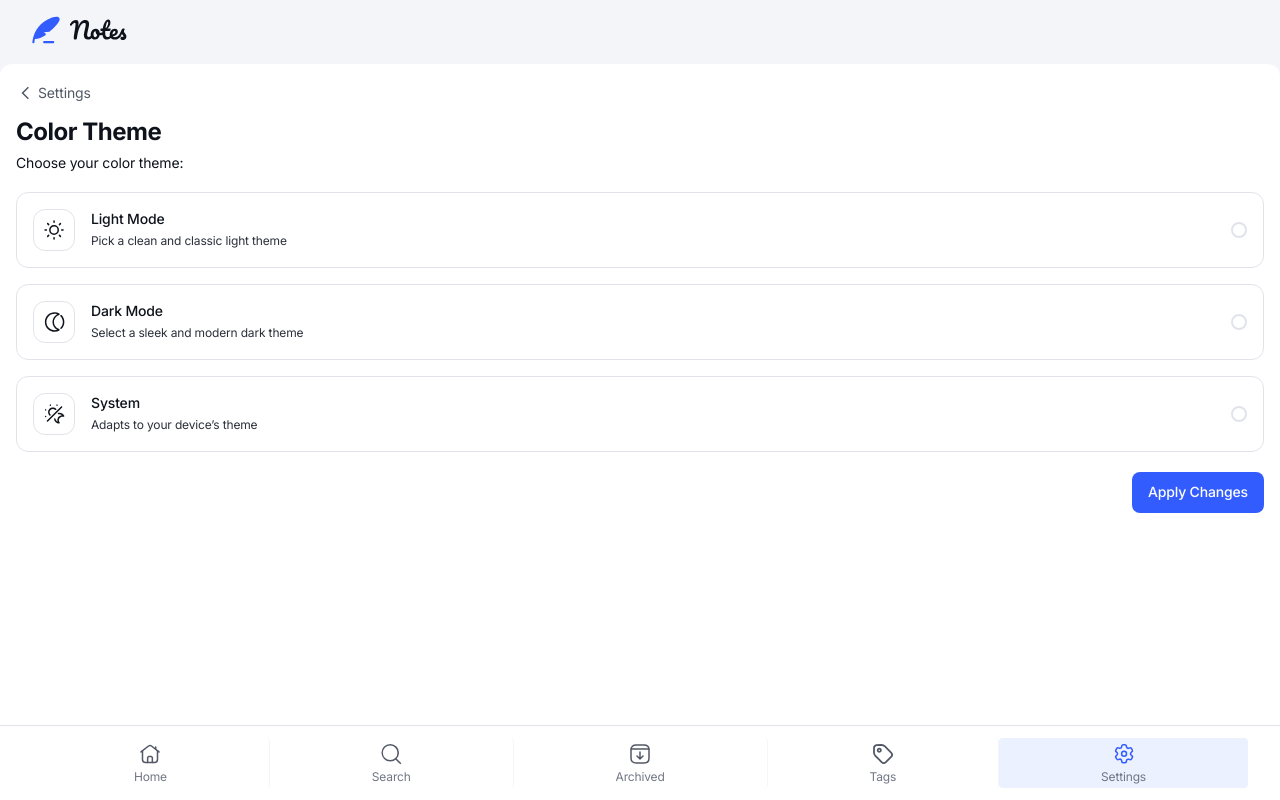
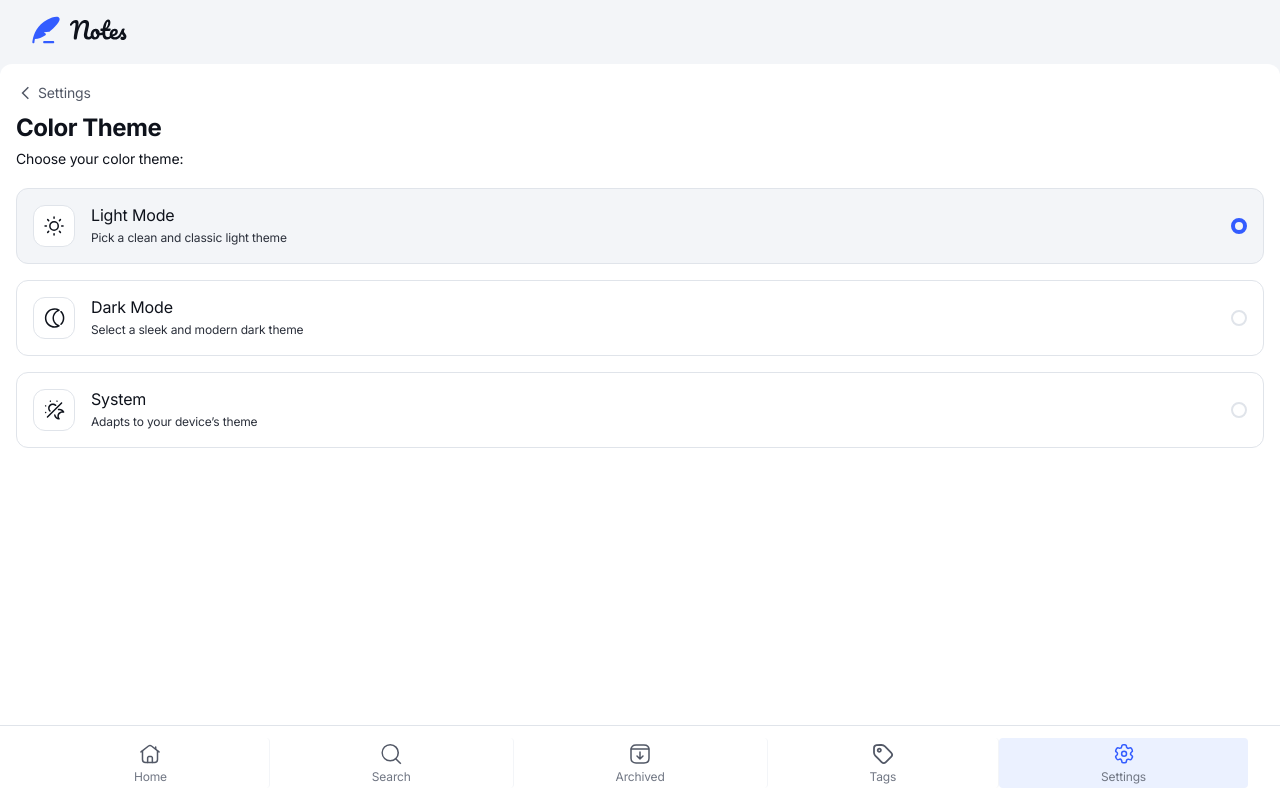
Before and after one commit to vicaleksa/note-taking-web-app, a React app: page /settings/theme in a window 1280 px wide. Built offline with nearby package versions, Linux system fonts and the light colour scheme.

Commit message:
add theme toggle

```diff
--- a/src/components/RadioItem/index.tsx
+++ b/src/components/RadioItem/index.tsx
@@ -1,29 +1,49 @@
+import clsx from 'clsx';
 import Icon from '../Icons/Icon';
 import styles from './style.module.css';
 
 interface RadioItemProps {
-    name: 'themeOptions',
-    label: string,
+    name: 'colorTheme',
+    value: string,
+    title: string,
     description: string,
     icon: 'sun' | 'moon' | 'sunAndMoon',
+    checked: boolean,
+    onChange: (value: string) => void,
 }
 
 export default function RadioItem({
     name,
-    label,
+    value,
+    title,
     description,
     icon,
+    checked,
+    onChange,
 }: RadioItemProps) {
     return (
-        <div className={styles.radioContainer}>
+        <label className={clsx(styles.radioContainer, {
+            [styles.containerChecked]: checked,
+        })}
+        >
             <div className={styles.iconContainer}>
                 <Icon type={icon} />
             </div>
             <div className={styles.text}>
-                <label className={styles.label} htmlFor={label}>{label}</label>
+                <span className={styles.title}>{title}</span>
                 <p className={styles.description}>{description}</p>
             </div>
-            <input type="radio" id={label} name={name} value={label} className={styles.radioInput} />
-        </div>
+            <input
+                className={clsx(styles.radioInput, {
+                    [styles.inputChecked]: checked,
+                })}
+                type="radio"
+                name={name}
+                id={value}
+                value={value}
+                checked={checked}
+                onChange={() => { onChange(value); }}
+            />
+        </label>
     );
 }
--- /dev/null
+++ b/src/contexts/ThemeContext.tsx
@@ -0,0 +1,54 @@
+import {
+    createContext,
+    useCallback,
+    useContext,
+    useEffect,
+    useMemo,
+    useState,
+    PropsWithChildren,
+} from 'react';
+
+type Theme = 'light' | 'dark' | 'system';
+
+interface ThemeContextValue {
+    theme: Theme,
+    toggleTheme: () => void,
+}
+
+const ThemeContext = createContext<ThemeContextValue>({
+    theme: 'light',
+    toggleTheme: () => {},
+});
+
+export function ThemeProvider({ children }: PropsWithChildren) {
+    const [theme, setTheme] = useState<Theme>('light');
+
+    useEffect(() => {
+        let savedTheme = localStorage.getItem('theme');
+        if (savedTheme !== 'light' && savedTheme !== 'dark') {
+            savedTheme = 'light';
+        }
+        setTheme(savedTheme as Theme);
+        document.body.className = savedTheme;
+    }, []);
+
+    const toggleTheme = useCallback(() => {
+        const newTheme = theme === 'light' ? 'dark' : 'light';
+        setTheme(newTheme);
+        document.body.className = newTheme;
+        localStorage.setItem('theme', newTheme);
+    }, [theme]);
+
+    const value = useMemo(
+        () => ({ theme, toggleTheme }),
+        [theme, toggleTheme],
+    );
+
+    return (
+        <ThemeContext.Provider value={value}>
+            {children}
+        </ThemeContext.Provider>
+    );
+}
+
+export const useTheme = () => useContext(ThemeContext);
--- a/src/index.tsx
+++ b/src/index.tsx
@@ -1,6 +1,7 @@
 import { createRoot } from 'react-dom/client';
 import { StrictMode } from 'react';
 import { BrowserRouter, Route, Routes } from 'react-router';
+import { ThemeProvider } from './contexts/ThemeContext';
 import 'normalize.css';
 import './variables.css';
 import './index.css';
@@ -16,6 +17,7 @@ import Theme from './pages/Theme';
 
 function App() {
     return (
+        <ThemeProvider>
             <BrowserRouter>
                 <Routes>
                     <Route path="/" element={<Layout />}>
@@ -38,6 +40,7 @@ function App() {
                     </Route>
                 </Routes>
             </BrowserRouter>
+        </ThemeProvider>
     );
 }
 
--- a/src/pages/Theme/index.tsx
+++ b/src/pages/Theme/index.tsx
@@ -1,37 +1,45 @@
 import BackLink from '../../components/BackLink';
-import Button from '../../components/Button';
 import RadioItem from '../../components/RadioItem';
+import { useTheme } from '../../contexts/ThemeContext';
 import styles from './style.module.css';
 
 export default function Theme() {
+    const { theme, toggleTheme } = useTheme();
+
     return (
         <>
             <BackLink text="Settings" />
-            <h1 className={styles.title}>Color Theme</h1>
-            <p className={styles.description}>Choose your color theme:</p>
-            <div className={styles.themeOptions}>
+            <fieldset className={styles.themeOptions}>
+                <legend className={styles.title}>Color Theme</legend>
+                <p className={styles.description}>Choose your color theme:</p>
                 <RadioItem
-                    name="themeOptions"
-                    label="Light Mode"
+                    name="colorTheme"
+                    title="Light Mode"
+                    value="light"
                     description="Pick a clean and classic light theme"
                     icon="sun"
+                    checked={theme === 'light'}
+                    onChange={toggleTheme}
                 />
                 <RadioItem
-                    name="themeOptions"
-                    label="Dark Mode"
+                    name="colorTheme"
+                    title="Dark Mode"
+                    value="dark"
                     description="Select a sleek and modern dark theme"
                     icon="moon"
+                    checked={theme === 'dark'}
+                    onChange={toggleTheme}
                 />
                 <RadioItem
-                    name="themeOptions"
-                    label="System"
+                    name="colorTheme"
+                    title="System"
+                    value="system"
                     description="Adapts to your device’s theme"
                     icon="sunAndMoon"
+                    checked={theme === 'system'}
+                    onChange={toggleTheme}
                 />
-            </div>
-            <div className={styles.buttonContainer}>
-                <Button variant="primary" buttonText="Apply Changes" />
-            </div>
+            </fieldset>
         </>
     );
 }
--- a/src/pages/Theme/style.module.css
+++ b/src/pages/Theme/style.module.css
@@ -1,3 +1,13 @@
+.themeOptions {
+    display: flex;
+    flex-direction: column;
+    gap: var(--spacing-200);
+    border: none;
+    margin: 0;
+    padding: 0;
+    margin-bottom: var(--spacing-250);
+}
+
 .title {
     font: var(--text-sans-serif-preset1);
     letter-spacing: var(--letter-spacing-preset1);
@@ -6,15 +16,9 @@
 }
 
 .description {
-    padding-bottom: var(--spacing-250);
+    padding-bottom: var(--spacing-050);
     font: var(--text-sans-serif-preset4);
-}
-
-.themeOptions {
-    display: flex;
-    flex-direction: column;
-    gap: var(--spacing-200);
-    margin-bottom: var(--spacing-250);
+    color: var(--color-text-secondary);
 }
 
 .buttonContainer {
```
Lines whose indentation alone changed are shown as unchanged.
